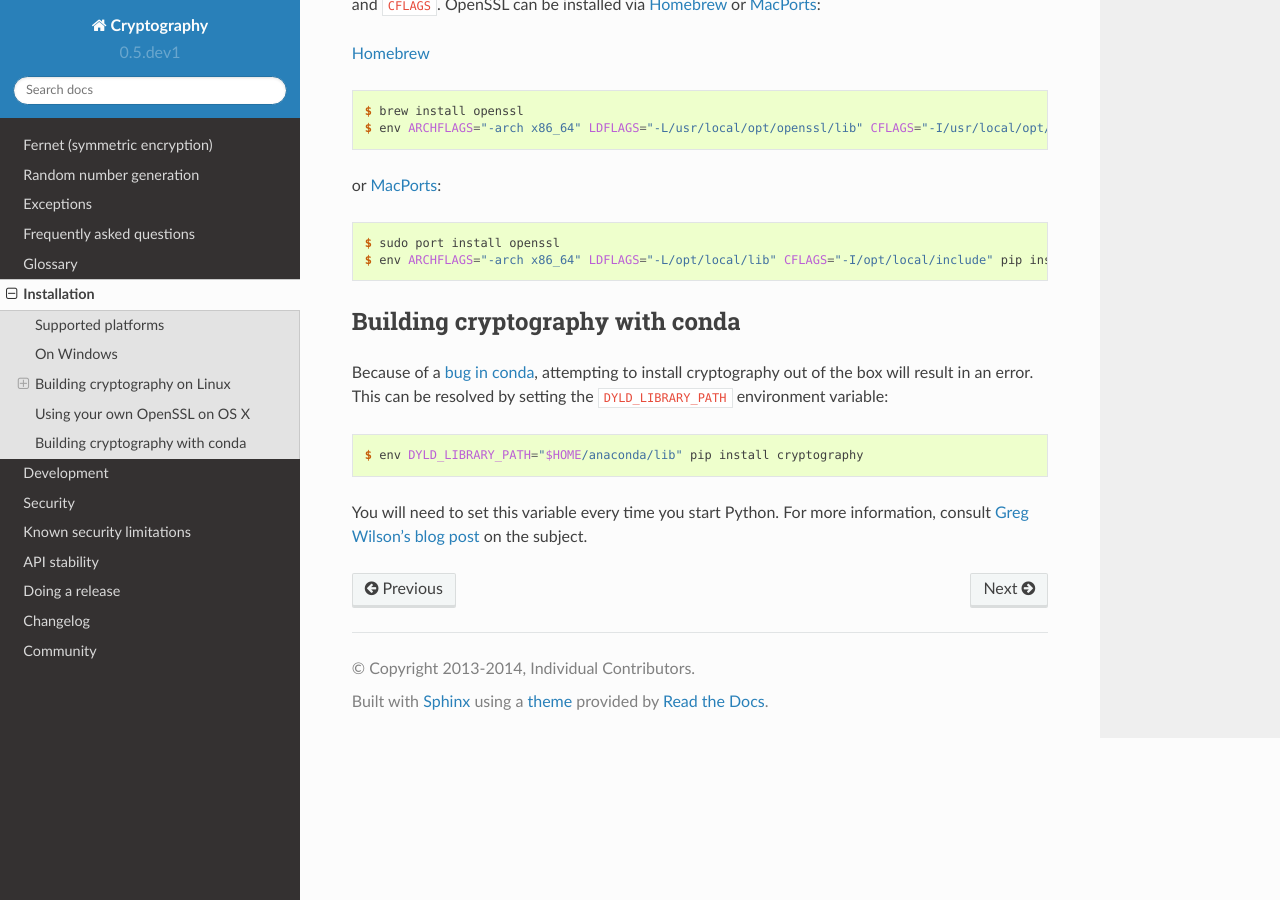
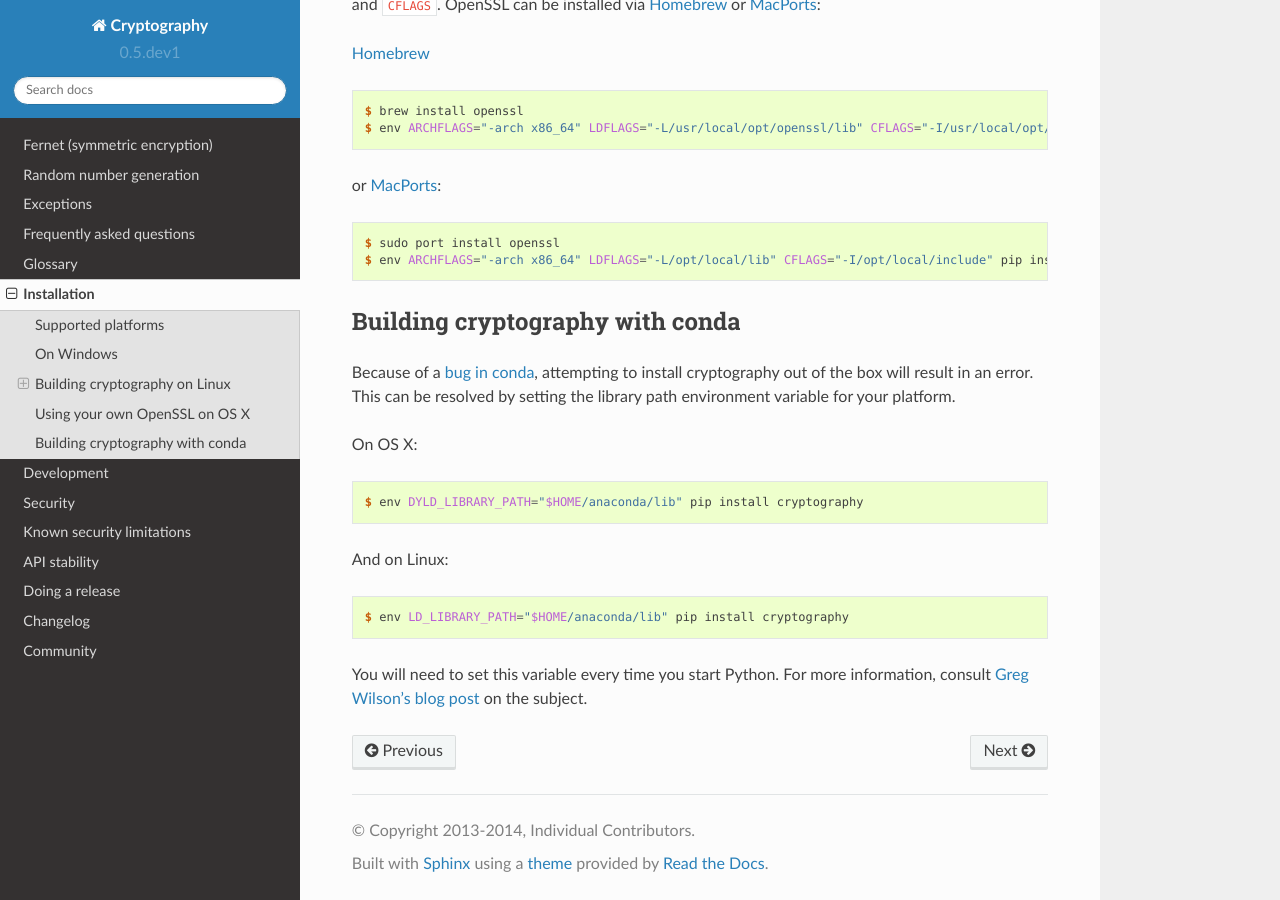
Before and after one commit to WebKing0121/cryptography, a Sphinx documentation site: the page built from docs/installation.rst, in a window 1280 px wide and 900 px high, scrolled down 2321 px. Built offline with Sphinx 7.4.7 and the Read the Docs theme 2.0.0, drawn with Linux system fonts in a browser that asks for light colours; pages that are not in the unit, such as notebooks, are missing from menus.

Commit message:
Fix #1020 - Add conda instructions for linux.

```diff
--- a/docs/installation.rst
+++ b/docs/installation.rst
@@ -128,12 +128,19 @@ Building cryptography with conda
 --------------------------------
 
 Because of a `bug in conda`_, attempting to install cryptography out of the box
-will result in an error. This can be resolved by setting the
-``DYLD_LIBRARY_PATH`` environment variable:
+will result in an error. This can be resolved by setting the library path environment variable for your platform.
+
+On OS X:
 
 .. code-block:: console
 
     $ env DYLD_LIBRARY_PATH="$HOME/anaconda/lib" pip install cryptography
+
+And on Linux:
+
+.. code-block:: console
+
+    $ env LD_LIBRARY_PATH="$HOME/anaconda/lib" pip install cryptography
 
 You will need to set this variable every time you start Python. For more
 information, consult `Greg Wilson's blog post`_ on the subject.
```
